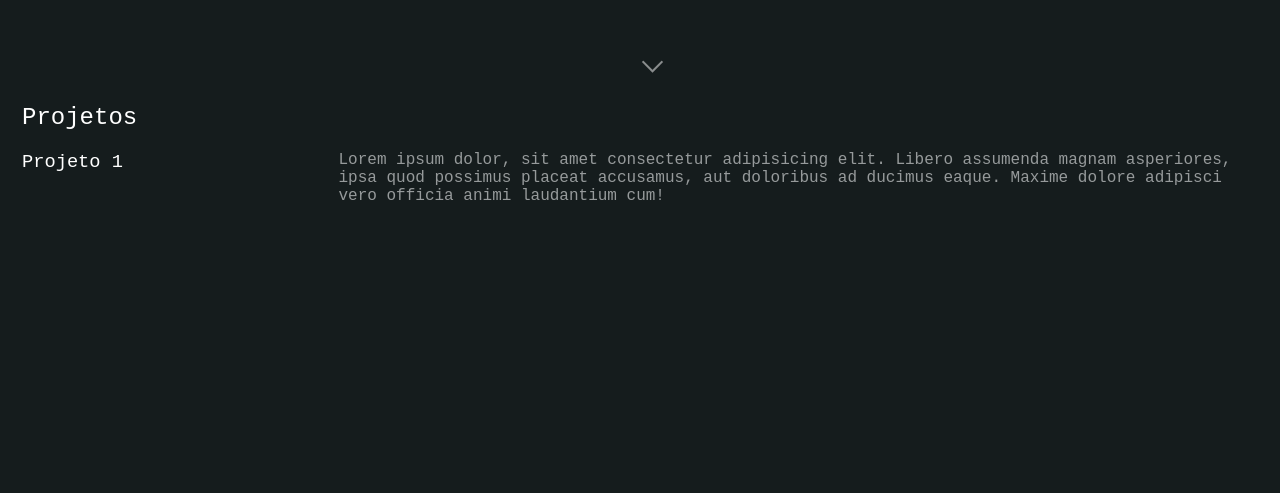
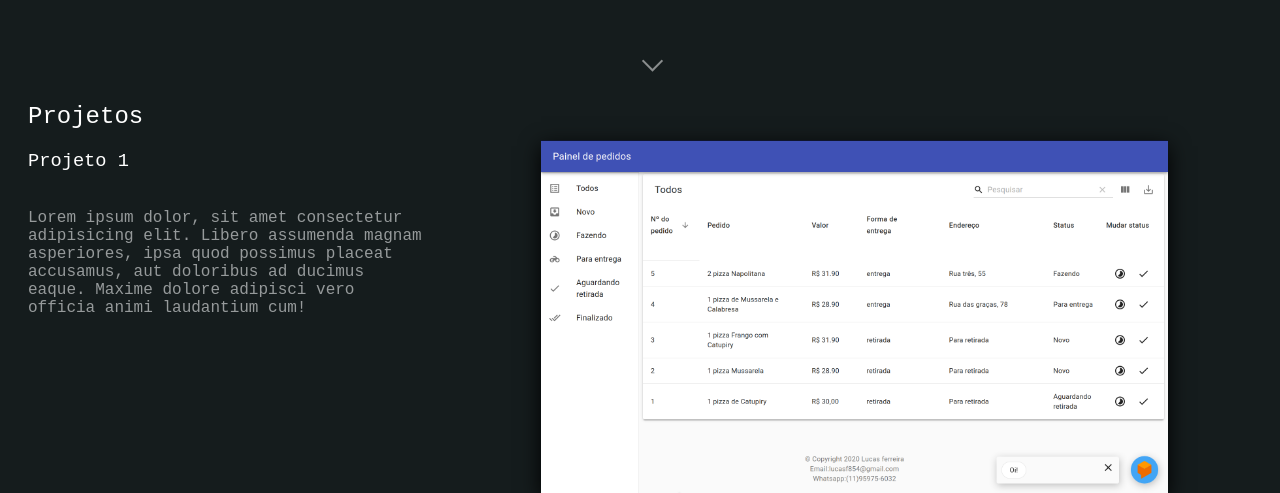
Before and after one commit to lucs123/lucs123.github.io, a plain HTML site: page index.html in a window 1280 px wide. Shown: the part 700-1193 px from the top of the page. Before the commit the page ends 915 px from the top, so only its background shows below. Drawn offline with Linux system fonts and the light colour scheme.

Commit message:
add image

```diff
--- a/index.css
+++ b/index.css
@@ -1,5 +1,6 @@
 :root{
     --background-color: #151c1d;
+    /* --background-color: #ffffff; */
     --text-color: #969a9b;
 }
 
@@ -7,9 +8,9 @@
 html, body{
 /*   margin: 0; */
 	padding: 0;
-  margin: 1px;
+  /* margin: 1px; */
   height: 100%;
-/*   width: 100%; */
+  /* width: 100%; */
 	/* margin: 1em; */
   scroll-behavior: smooth;
   background-color: var(--background-color);
@@ -27,7 +28,7 @@ html, body{
 }
 
 header{
-    display: grid;
+    /* display: grid; */
     text-align: left;
     align-content: start;
 } */
@@ -80,7 +81,27 @@ p{
 
 .container{
   display: grid;
-  grid-template-columns: 1fr 3fr;
+  grid-template-columns: 1.5fr 3fr;
+  grid-template-rows: 1fr 5fr;
+  grid-template-areas: 'title image'
+                        'presentation image';
+}
+
+.project-title{
+  grid-area: title;
+  position: relative;
+}
+.project-presentation{
+  grid-area: presentation;
+}
+
+.project-image{
+  grid-area: image;
+  align-self: center;
+  justify-self: center;
+  max-width: 75%;
+  height:auto;
+  box-shadow: 0 6px 20px 0 rgba(0, 0, 0);
 }
 
 .s2-title{
@@ -88,9 +109,6 @@ p{
     /* justify-items: center; */
 }
 
-.project-title{
-  position: relative;
-}
 
 .scroll-down {
 	position: absolute;
--- a/index.html
+++ b/index.html
@@ -43,6 +43,8 @@
 					Maxime dolore adipisci vero officia animi laudantium cum!
 				</p>
 			</div>
+			<img src="screenshots/Screenshot1.png"
+			 class="project-image"/>
 		</div>
 	</section>
 
```
Also changed, not shown: screenshots/Screenshot1.png (added).
